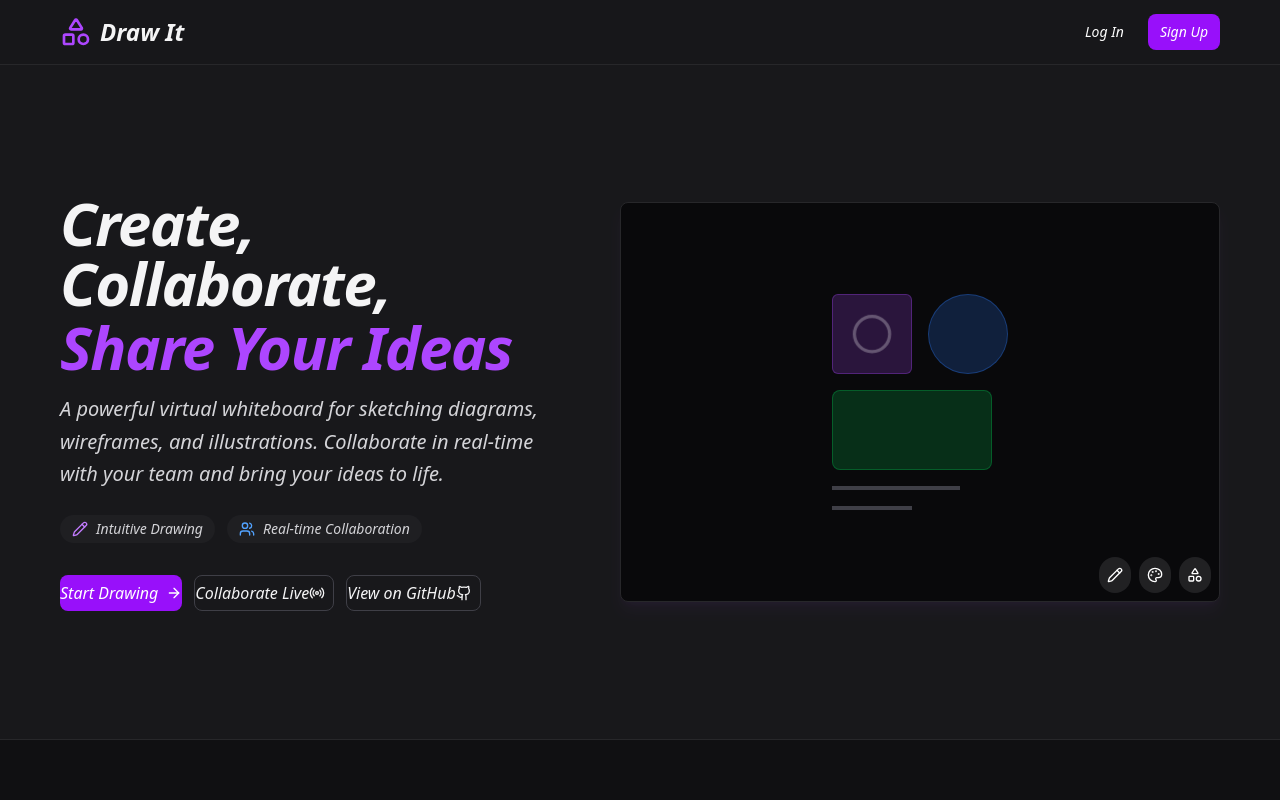
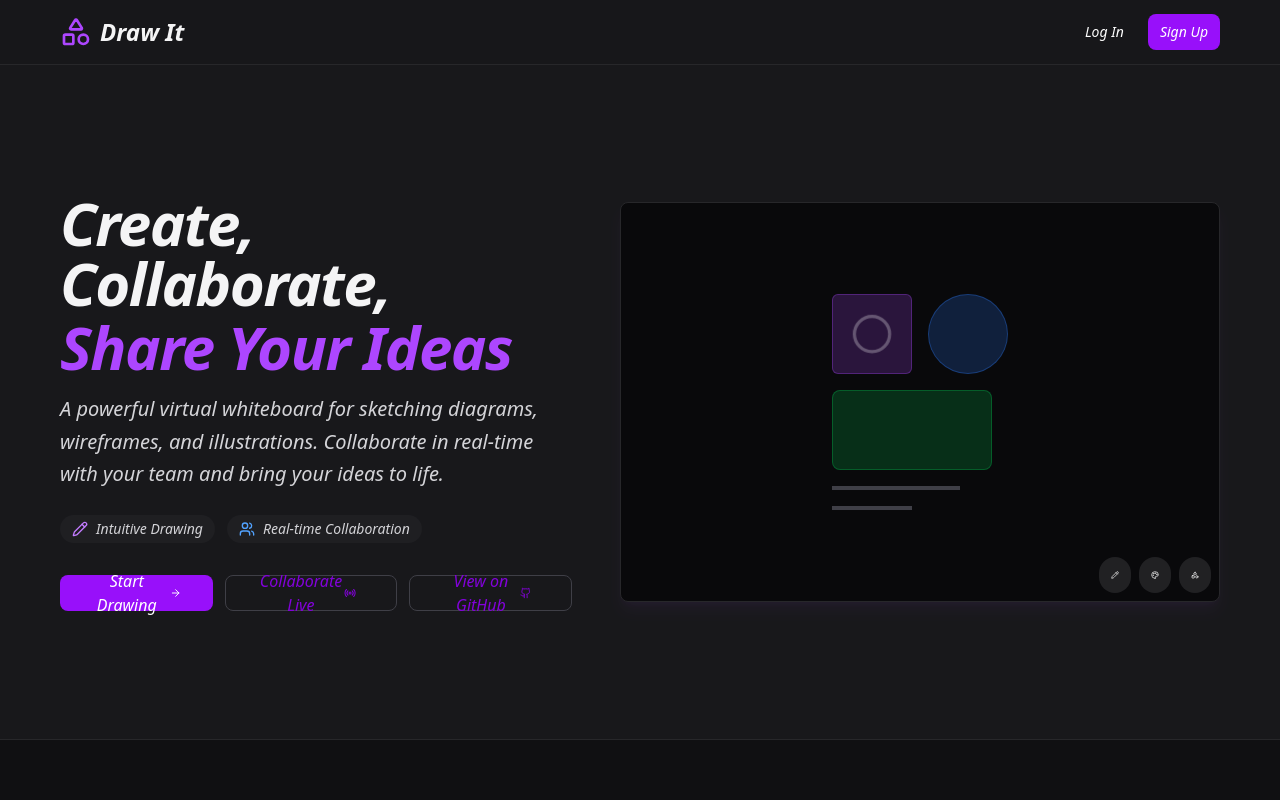
Before and after one commit to armaan357/draw-it, a Next.js app in the folder apps/web/: page / in a window 1280 px wide. Shown: the top 800 px of the page. Built offline with nearby package versions, Linux system fonts and the light colour scheme; no server answers.

Commit message:
cleaned_code

```diff
--- a/apps/web/app/(auth)/signin/page.tsx
+++ b/apps/web/app/(auth)/signin/page.tsx
@@ -1,8 +1,7 @@
 "use client";
-import styles from '../../page.module.css';
 import { useRef, useState } from "react"
-import { InputBox } from "@repo/ui/input-box";
-import { Button } from "@repo/ui/button";
+import { InputBox } from "../../ui/input-box";
+import { Button } from "../../ui/button";
 import axios from "axios";
 import { useRouter } from 'next/navigation';
 import { SigninSchema } from '@repo/common/schema';
--- a/apps/web/app/(auth)/signup/page.tsx
+++ b/apps/web/app/(auth)/signup/page.tsx
@@ -1,8 +1,7 @@
 "use client";
-import styles from '../../page.module.css';
 import { useRef, useState } from "react"
-import { InputBox } from "@repo/ui/input-box";
-import { Button } from "@repo/ui/button";
+import { InputBox } from "../../ui/input-box";
+import { Button } from "../../ui/button";
 import axios from "axios";
 import { useRouter } from 'next/navigation';
 import { SignupSchema } from '@repo/common/schema';
--- a/apps/web/app/components/canvasContext.ts
+++ b/apps/web/app/components/canvasContext.ts
@@ -11,7 +11,7 @@ export function canvasContext(canvas: HTMLCanvasElement, startX: RefObject<numbe
         return;
     }
 
-    ctx.strokeStyle = 'rgba(255, 255, 255, 1)';
+    ctx.strokeStyle = 'white';
     ctx.lineWidth = 1.5;
     ctx.letterSpacing = '2px';
     ctx.fontKerning = 'normal';
@@ -124,11 +124,11 @@ export function canvasContext(canvas: HTMLCanvasElement, startX: RefObject<numbe
             }
             console.log(shape);
         }
-        else if(currShape == 'freeHand') {
+        else if(currShape == 'draw') {
             shape = {
-                type: 'freeHand',
-                startX: startX.current,
-                startY: startY.current,
+                type: 'draw',
+                x: startX.current,
+                y: startY.current,
                 allCoordinates: allCoordinates
             }
             allCoordinates = [];
@@ -190,8 +190,8 @@ export function canvasContext(canvas: HTMLCanvasElement, startX: RefObject<numbe
             ctx.lineCap = 'round';
             ctx.stroke();
         }
-        else if(currShape == 'freeHand') {
-            console.log('freehand');
+        else if(currShape == 'draw') {
+            console.log('draw');
             allCoordinates.push({ x:  e.clientX, y: e.clientY });
             clearCanvas(ctx, allShapes, canvas);
 
--- a/apps/web/app/page.tsx
+++ b/apps/web/app/page.tsx
@@ -1,5 +1,5 @@
 "use client";
-import { Button } from "@repo/ui/button";
+import { Button } from "./ui/button";
 import Link from "next/link"
 
 import {
--- /dev/null
+++ b/apps/web/app/ui/button.tsx
@@ -0,0 +1,35 @@
+"use client";
+import { ReactNode } from "react";
+
+const buttonVariant = {
+    'primary': 'border-0 text-white',
+    'secondary': 'bg-indigo-300 text-purple-700 hover:bg-indigo-400 hover:text-purple-800',
+    'outline': 'border border-indigo-300 text-purple-700',
+    'ghost': 'border-0 text-white',
+    'link': 'border-0 text-white underline'
+}
+
+const buttonSize = {
+    'sm': 'px-3 h-9 rounded-lg text-sm font-medium',
+    'md': 'px-5 h-10 rounded-lg',
+    'lg': 'px-8 h-11 rounded-lg',
+    'icon': 'p-3 rounded-full'
+}
+
+interface ButtonInterface {
+    variant: 'primary' | 'secondary' | 'outline' | 'ghost' | 'link';
+    size: 'sm' | 'md' | 'lg' | 'icon';
+    className?: string;
+    children: ReactNode;
+    onClick?: () => void;
+    onSubmit?: () => void;
+    loading?: boolean;
+}
+
+export function Button(props: ButtonInterface) {
+    return <button
+    style={{ height: '36px' }}
+    className={`${buttonVariant[props.variant]} ${props.className} ${buttonSize[props.size]} transition-all duration-300 flex items-center justify-center cursor-pointer`} onClick={props.onClick} onSubmit={props.onSubmit}>
+        {props.children}
+    </button>
+}
--- /dev/null
+++ b/apps/web/app/ui/canvasMenu.tsx
@@ -0,0 +1,17 @@
+import { Menu } from "lucide-react";
+import { useState } from "react";
+
+export function CanvasMenu() {
+    const [ isOpen, setOpen ] = useState<boolean>(false);
+    return (
+        <div className="absolute right-4 bottom-4 flex flex-col items-end gap-1.5 z-50">
+            {isOpen && <div className="p-1.5 flex flex-col justify-center rounded-lg bg-zinc-800/90">
+                <button className={`flex items-center justify-center h-11 w-auto px-1.5 rounded-md transition-colors duration-200 cursor-pointer hover:bg-zinc-700/50`} title="Menu" onClick={() => { console.log('create room'); } }>Create a room</button>
+                <button className={`flex items-center justify-center h-11 w-auto rounded-md transition-colors duration-200 cursor-pointer hover:bg-zinc-700/50`} title="Menu" onClick={() => { console.log('join room'); } }>Join a room</button>
+            </div>}
+            <div className="relative right-0 bottom-0 max-w-fit p-1 rounded-lg bg-zinc-800/90 w-fit">
+                <button className={`flex items-center justify-center h-11 w-11 rounded-md transition-colors duration-200 cursor-pointer hover:bg-zinc-700/50`} title="Menu" onClick={() => { setOpen(open => open = !open); } }><Menu className="w-5 h-5" /></button>
+            </div>
+        </div>
+    )
+}
--- /dev/null
+++ b/apps/web/app/ui/card.tsx
@@ -0,0 +1,27 @@
+import { type JSX } from "react";
+
+export function Card({
+  className,
+  title,
+  children,
+  href,
+}: {
+  className?: string;
+  title: string;
+  children: React.ReactNode;
+  href: string;
+}): JSX.Element {
+  return (
+    <a
+      className={className}
+      href={`${href}?utm_source=create-turbo&utm_medium=basic&utm_campaign=create-turbo"`}
+      rel="noopener noreferrer"
+      target="_blank"
+    >
+      <h2>
+        {title} <span>-&gt;</span>
+      </h2>
+      <p>{children}</p>
+    </a>
+  );
+}
--- /dev/null
+++ b/apps/web/app/ui/chat-bubble.tsx
@@ -0,0 +1,11 @@
+
+
+export const ChatBubble = ({ chat, sender }: { chat: string, sender: boolean }) => {
+    return (
+        <div style={{ display: 'flex', justifyContent: sender === true ? 'start' : 'end'}}>
+            <div style={{ padding:'6px 12px', borderRadius: '5px', border: 'none', background: 'darkgray', width: 'fit-content', fontSize: '16px' }}>
+                {chat}
+            </div>
+        </div>
+    )
+}
--- /dev/null
+++ b/apps/web/app/ui/code.tsx
@@ -0,0 +1,11 @@
+import { type JSX } from "react";
+
+export function Code({
+  children,
+  className,
+}: {
+  children: React.ReactNode;
+  className?: string;
+}): JSX.Element {
+  return <code className={className}>{children}</code>;
+}
--- /dev/null
+++ b/apps/web/app/ui/globals.css
@@ -0,0 +1 @@
+@import "tailwindcss";
--- /dev/null
+++ b/apps/web/app/ui/input-box.tsx
@@ -0,0 +1,34 @@
+import { Ref } from "react";
+
+interface propType {
+    type: 'text' | 'email' | 'password';
+    placeholder: string;
+    ref: Ref<HTMLInputElement>;
+    purpose: 'primary' | 'send';
+    label?: string;
+}
+
+const purposeInp = {
+    'primary': 'w-full rounded-lg',
+    'send': 'rounded-tl-full rounded-bl-full rounded-tr-0 rounded-br-0'
+}
+
+export function InputBox({ type, placeholder, ref, purpose, label }: propType) {
+    return (
+        <div
+        className="w-full flex flex-col gap-2">
+            {label && <label className="ml-3 font-[450]" >{label}:</label>}
+            <input
+                type={type}
+                placeholder={placeholder}
+                ref={ref}
+                style={{ padding: '12px 24px' }}
+                className={`${purposeInp[purpose]} bg-zinc-800 hover:bg-zinc-700 outline-0 border-0 text-base text-zinc-100 transition-all duration-300`}
+            />
+            {/* <div className="absolute right-0.5">
+                <EyeIcon />
+            </div> */}
+        </div>
+
+    );
+}
```
Also changed, not shown: apps/web/app/ui/shapeToolbar.tsx (added, +37 -0 lines).
